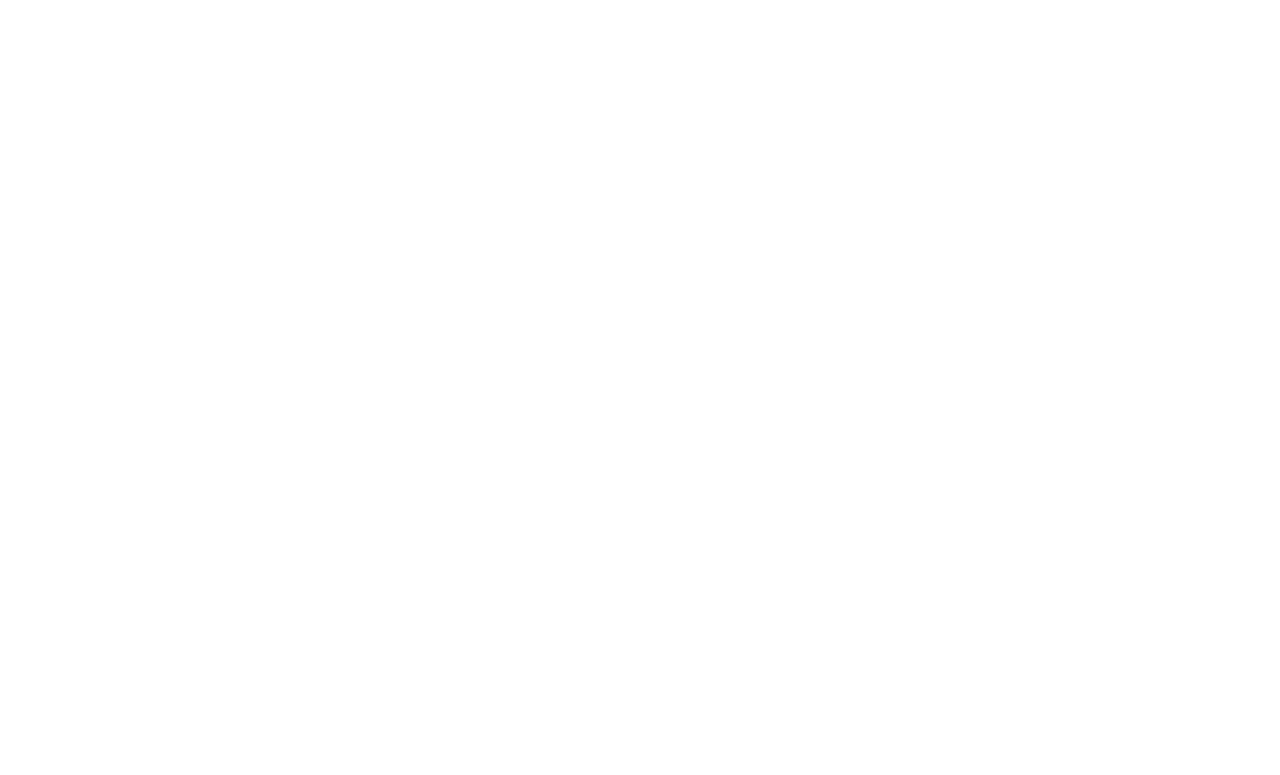
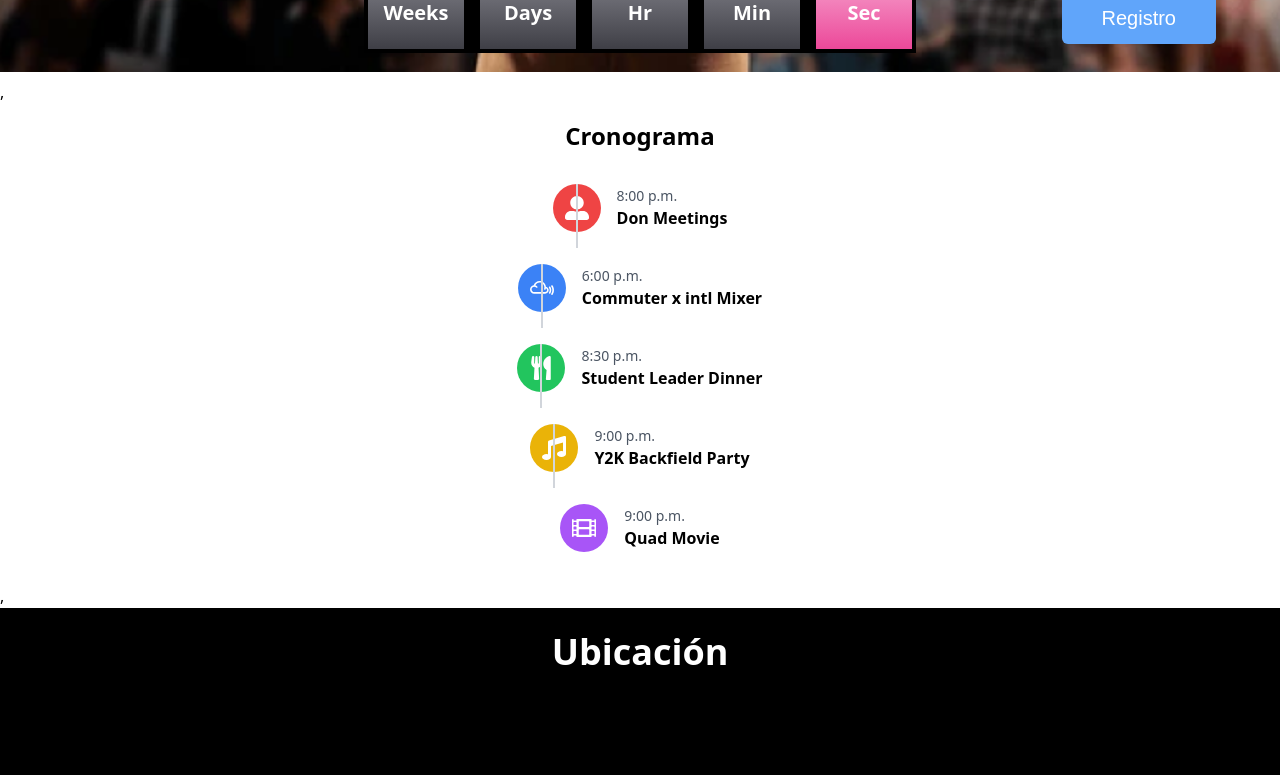
Before and after one commit to Taws-Espol/wids-website, a React (Vite) app: page / in a window 1280 px wide. Shown: the part 825-1600 px from the top of the page. Before the commit the page ends 800 px from the top, so only its background shows below. Built offline with nearby package versions, Linux system fonts and the light colour scheme; grey boxes are pictures that could not be loaded; a web font is replaced by a local one.

Commit message:
Cronograma Necsita ajustes

```diff
--- /dev/null
+++ b/src/pages/Home/Components/Cronograma.jsx
@@ -0,0 +1,31 @@
+import React from 'react';
+import Event from './Event';
+
+const events = [
+    { time: '8:00 p.m.', title: 'Don Meetings', color: 'bg-red-500' },
+    { time: '6:00 p.m.', title: 'Commuter x intl Mixer', color: 'bg-blue-500' },
+    { time: '8:30 p.m.', title: 'Student Leader Dinner', color: 'bg-green-500' },
+    { time: '9:00 p.m.', title: 'Y2K Backfield Party', color: 'bg-yellow-500' },
+    { time: '9:00 p.m.', title: 'Quad Movie', color: 'bg-purple-500' }
+  ];
+
+const Cronograma = () => {
+  return (
+    <div className="flex flex-col items-center justify-center w-full h-full pt-4">
+      <h1 className="text-2xl font-bold text-center mb-8">Cronograma</h1>
+      <div className="relative">
+        {events.map((event, index) => (
+          <Event
+            key={index}
+            time={event.time}
+            title={event.title}
+            color={event.color}
+            isLast={index === events.length - 1}
+          />
+        ))}
+      </div>
+    </div>
+  );
+};
+
+export default Cronograma;
--- /dev/null
+++ b/src/pages/Home/Components/Event.jsx
@@ -0,0 +1,33 @@
+import React from 'react';
+import { FaUserAlt, FaMixcloud, FaUtensils, FaMusic, FaFilm } from 'react-icons/fa';
+
+const iconMapping = {
+    'Don Meetings': <FaUserAlt className="text-2xl" />,
+    'Commuter x intl Mixer': <FaMixcloud className="text-2xl" />,
+    'Student Leader Dinner': <FaUtensils className="text-2xl" />,
+    'Y2K Backfield Party': <FaMusic className="text-2xl" />,
+    'Quad Movie': <FaFilm className="text-2xl" />,
+  };
+
+const Event = ({ time, title, color, isLast }) => {
+  const Icon = iconMapping[title] || <FaUserAlt className="text-2xl" />;
+
+  return (
+    <div className="flex items-center justify-center mb-8">
+      <div className="relative">
+        {!isLast && (
+          <div className="w-0.5 bg-gray-300 h-16 absolute left-1/2 transform -translate-x-1/2" />
+        )}
+        <div className={`z-10 rounded-full h-12 w-12 flex items-center justify-center ${color} text-white`}>
+          {Icon}
+        </div>
+      </div>
+      <div className="flex flex-col ml-4 text-left">
+        <span className="text-sm text-gray-600">{time}</span>
+        <span className="font-bold">{title}</span>
+      </div>
+    </div>
+  );
+};
+
+export default Event;
--- a/src/pages/Home/Inicio.jsx
+++ b/src/pages/Home/Inicio.jsx
@@ -1,11 +1,20 @@
 import {Carrusel} from "./Components/Carrusel";
+import Cronograma from "./Components/Cronograma";
 import Ubicacion from "./Components/Ubicacion";
+
 
 function Inicio() {
     return (
-        <h1>INICIO</h1>,
+        <div>
+            <h1>INICIO</h1>,
         <Carrusel></Carrusel>,
+
+        <Cronograma></Cronograma>,
         <Ubicacion></Ubicacion>
+
+        </div>
+
+
 
     )
 }
```
Also changed, not shown: src/pages/Home/Components/Cronogra.jsx (deleted).
